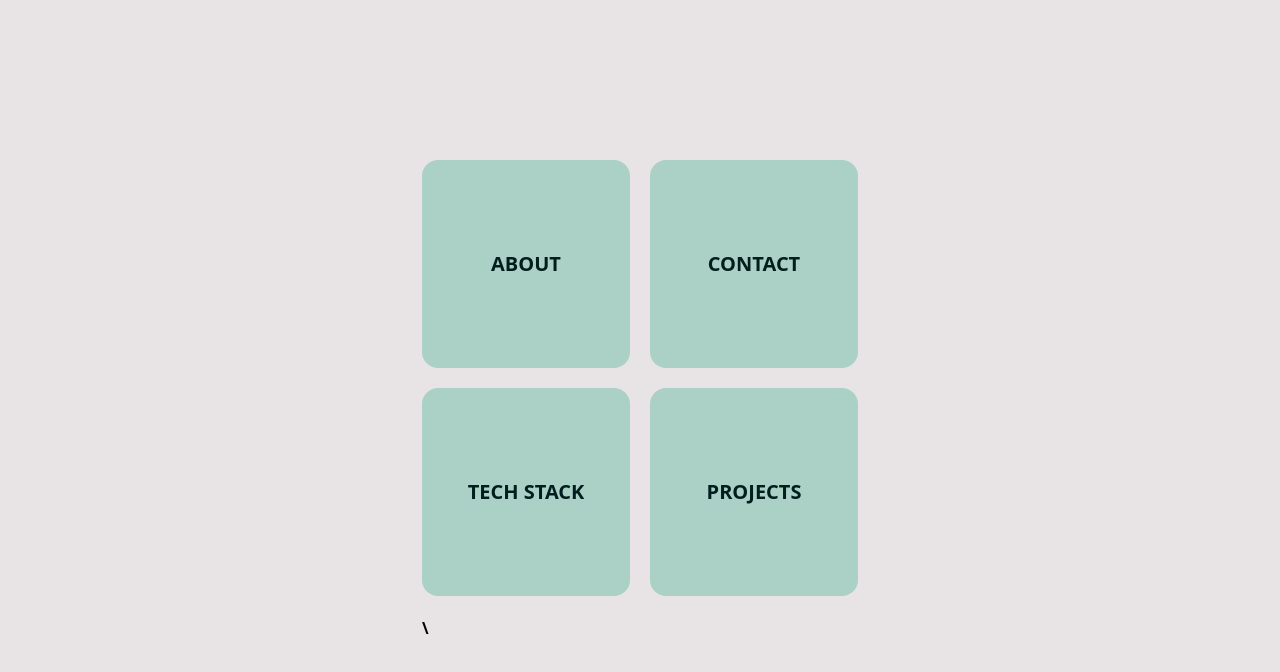
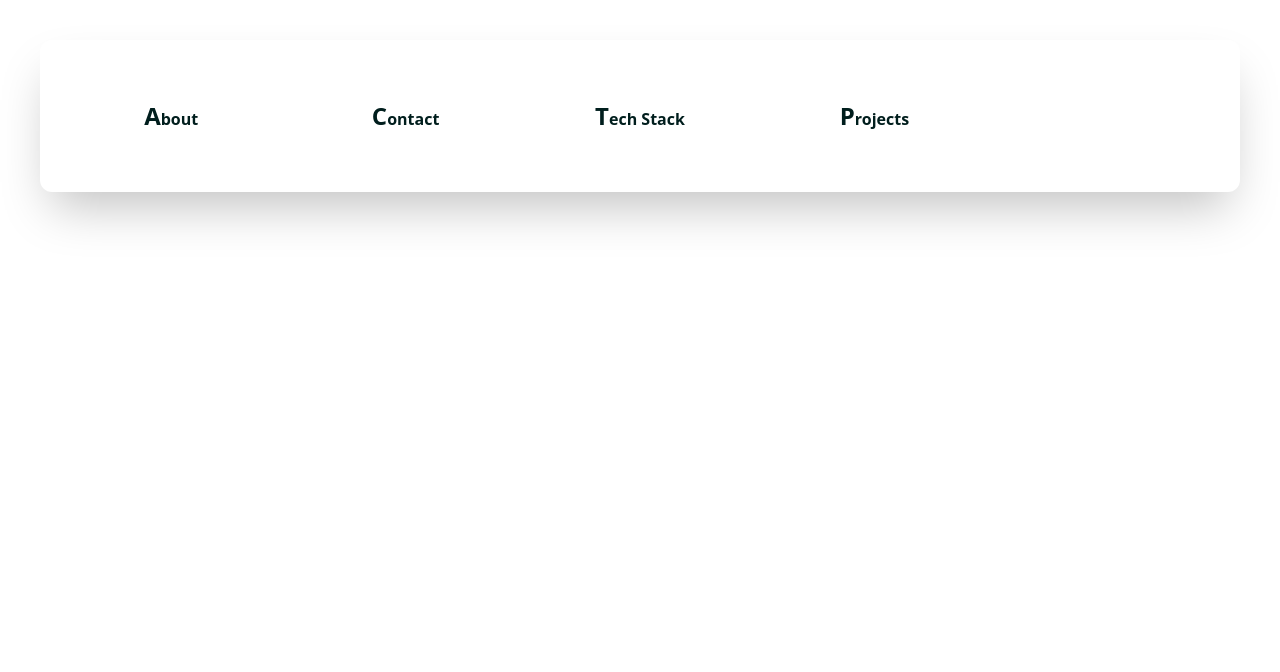
Before and after one commit to zacro14/junel, a Next.js app: page / in a window 1280 px wide. Shown: the top 672 px of the page. Built offline with nearby package versions, Linux system fonts and the light colour scheme.

Commit message:
feat(navigation): add navigation(#1)

```diff
--- a/components/header/Header.tsx
+++ b/components/header/Header.tsx
@@ -1,19 +1,38 @@
-import { header } from "data/header";
+import { header } from 'data/header'
+import Link from 'next/link'
+import { Bars3BottomLeftIcon } from '@heroicons/react/24/outline'
+import { useRouter } from 'next/router'
 
 export const Header = () => {
-  return (
-    <section className="h-screen grid items-center justify-center bg-main">
-      <nav className="grid grid-cols-2 grid-rows-2 items-center justify-centers gap-5 cursor-pointer ">
-        {header.map(({ name }) => (
-          <div
-            key={name}
-            className="h-52 w-52 bg-secondary flex items-center justify-center rounded-2xl select-none"
-          >
-            <h1 className="text-stroke text-xl uppercase">{name}</h1>
-          </div>
-        ))}
-        \
-      </nav>
-    </section>
-  );
-};
+    const router = useRouter()
+
+    console.log(router)
+    return (
+        <header className="shadow-2xl my-10 mx-10 p-5 rounded-xl">
+            <div className="grid justify-end items-center md:hidden lg:hidden">
+                <Bars3BottomLeftIcon className="h-10 w-10" />
+            </div>
+            <ul className="hidden grid-cols-5 justify-end md:grid lg:grid gap-3">
+                {header.map(({ name, link }) => (
+                    <Link href={link} passHref key={name}>
+                        <li
+                            key={name}
+                            className={`text-stroke text-center hover:bg-secondary p-10 cursor-pointer rounded-md ${
+                                router.pathname === link && 'bg-secondary  shadow-md'
+                            }`}
+                        >
+                            <p
+                                className={`h-full capitalize first-letter:text-2xl  ${
+                                    router.pathname === link &&
+                                    'font-bold text-stroke'
+                                }`}
+                            >
+                                {name}
+                            </p>
+                        </li>
+                    </Link>
+                ))}
+            </ul>
+        </header>
+    )
+}
```
